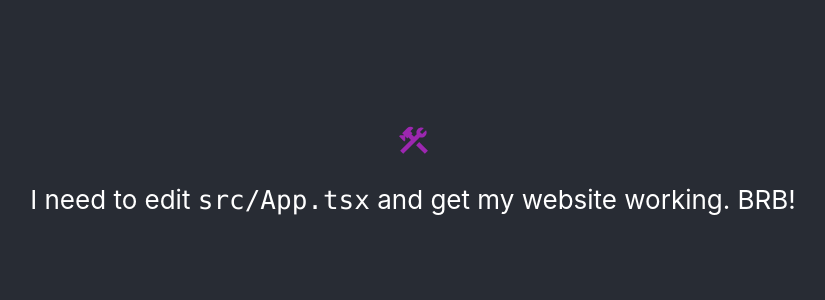
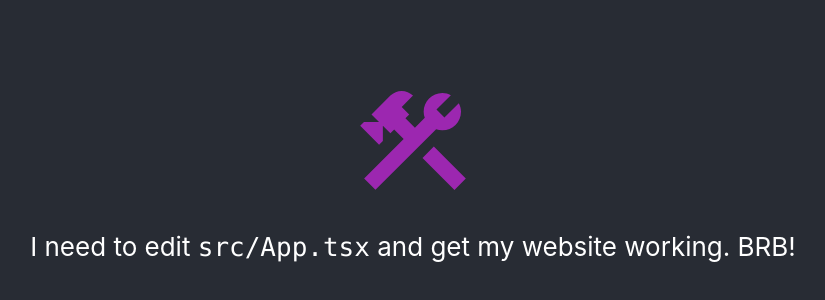
Before and after one commit to MrRubberDucky99/jf_site, a React (Create React App) app: page / in a window 1280 px wide. Shown: the part 218-518 px from the top of the page, without its empty margins (227-1052 px from the left). Built offline with nearby package versions, Linux system fonts and the light colour scheme.

Commit message:
Change Icon Size

```diff
--- a/src/App.tsx
+++ b/src/App.tsx
@@ -6,7 +6,7 @@ function App() {
 	return (
 		<div className="App">
 			<header className="App-header">
-				<ConstructionIcon color="primary" fontSize="large" />
+				<ConstructionIcon color="primary" sx={{ fontSize: 128 }} />
 				<p>
 					I need to edit <code>src/App.tsx</code> and get my website working.
 					BRB!
```
